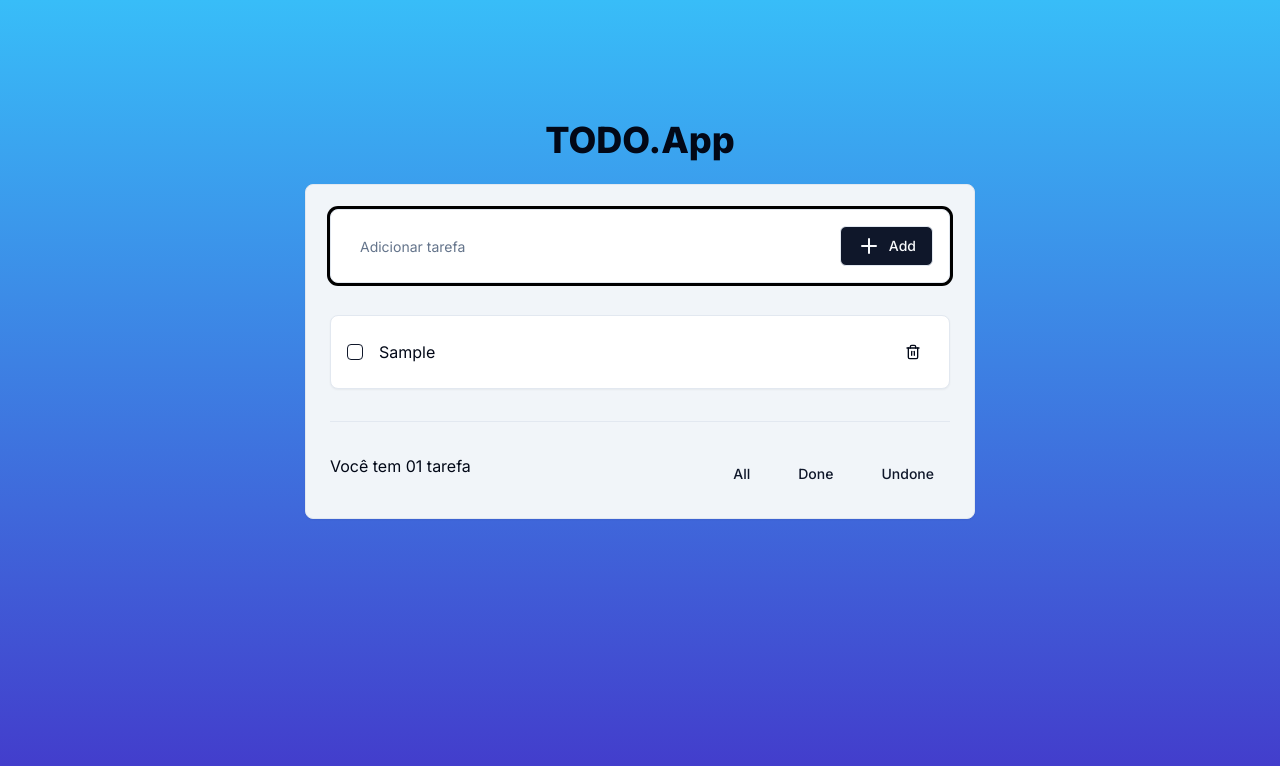
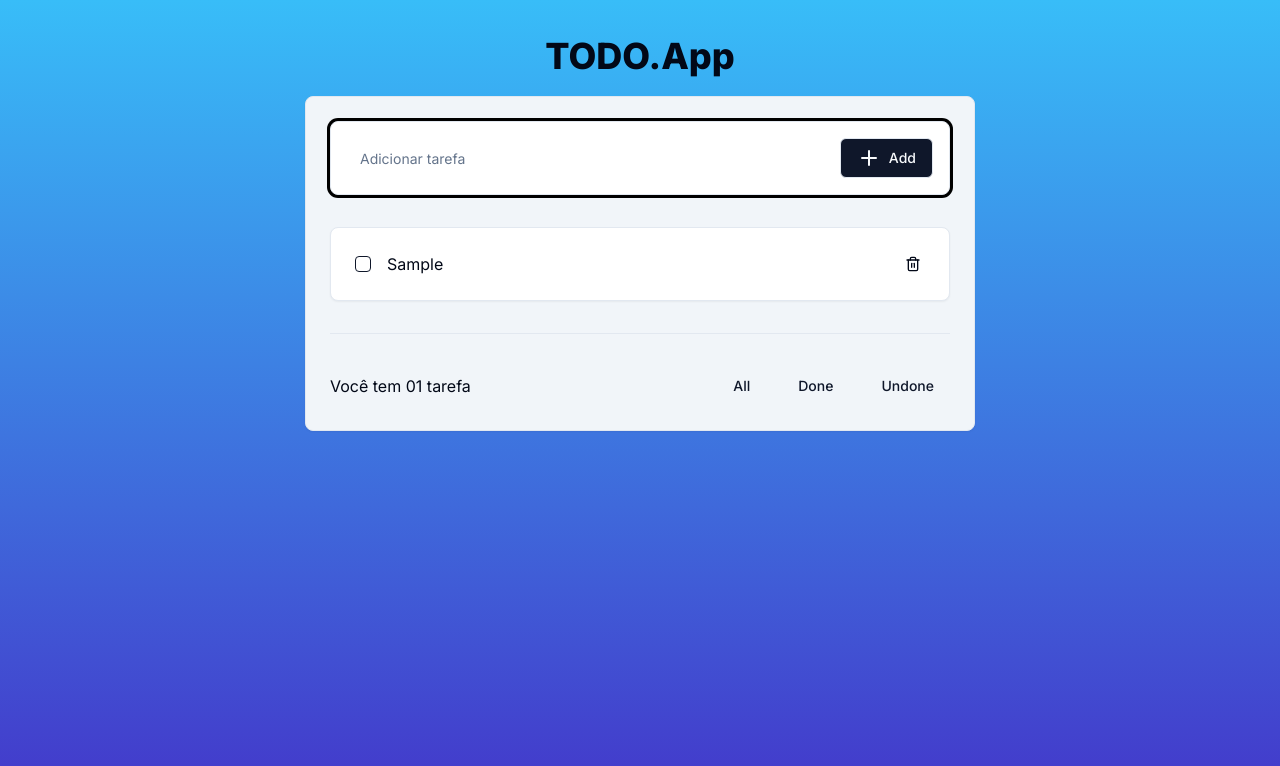
Before and after one commit to edcabralc/todo-app, a Next.js app: page / in a window 1280 px wide. Both pictures are taken after typing "Sample" into the empty fields and a click on the button "Add". Shown: the top 766 px of the page. Built offline with nearby package versions, Linux system fonts and the light colour scheme.

Commit message:
fix: footer card

```diff
--- a/src/app/page.tsx
+++ b/src/app/page.tsx
@@ -48,8 +48,8 @@ export default function Home() {
 
   return (
     <main className="flex min-h-screen flex-col items-center p-24 bg-gradient-to-b from-sky-400 to-indigo-700">
-      <h1 className="text-4xl font-extrabold p-6">TODO.App</h1>
-      <Card className="flex flex-col space-y-8 w-[670px] p-6 bg-slate-100">
+      <h1 className="absolute top-3 text-4xl font-extrabold p-6">TODO.App</h1>
+      <Card className="flex flex-col space-y-8 w-auto md:w-[670px] p-6 bg-slate-100">
         <div className="flex gap-4 items-center">
           <div className="w-full flex gap-2">
             <Card className="w-full flex p-4 items-center focus-within:ring focus-visible:ring-offset-1 focus-within:ring-black">
@@ -88,8 +88,7 @@ export default function Home() {
                   name="isDone"
                   checked={item.done}
                   onCheckedChange={() => handleUpdateTodo(item.id)}
-                  // onChange={}
-                  className={item.done ? "text-gray-400" : ""}
+                  className={`ml-2 ${item.done ? "text-gray-400" : ""}`}
                 />
                 <p className={item.done ? "text-gray-400" : ""}>
                   {item.description}
@@ -110,7 +109,7 @@ export default function Home() {
         {totalItemsTodo <= 0 ? null : (
           <>
             <Separator />
-            <div className="flex justify-between">
+            <div className="flex flex-col gap-4 justify-between md:items-center md:flex-row">
               <div>
                 <p>{formatText(totalItemsTodo)}</p>
               </div>
```
